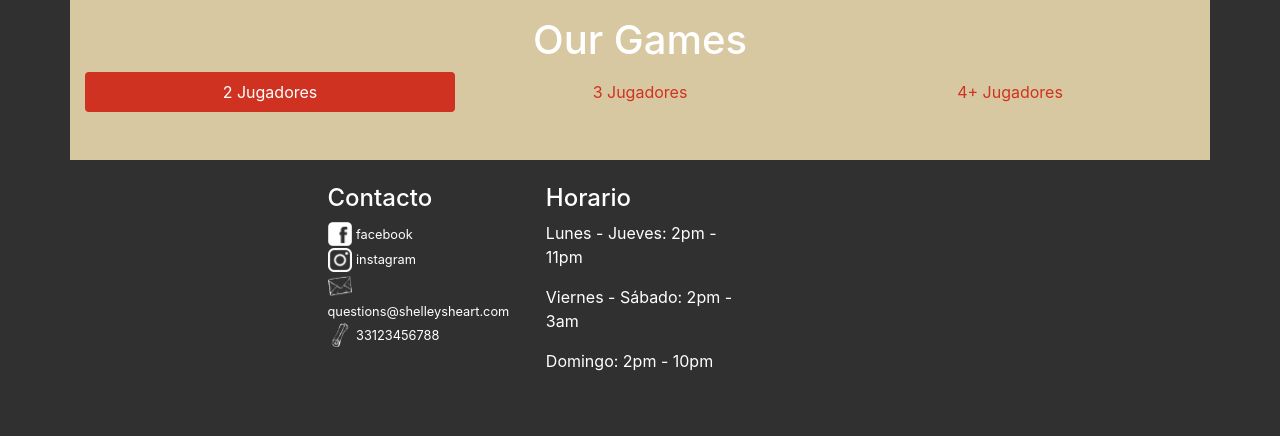
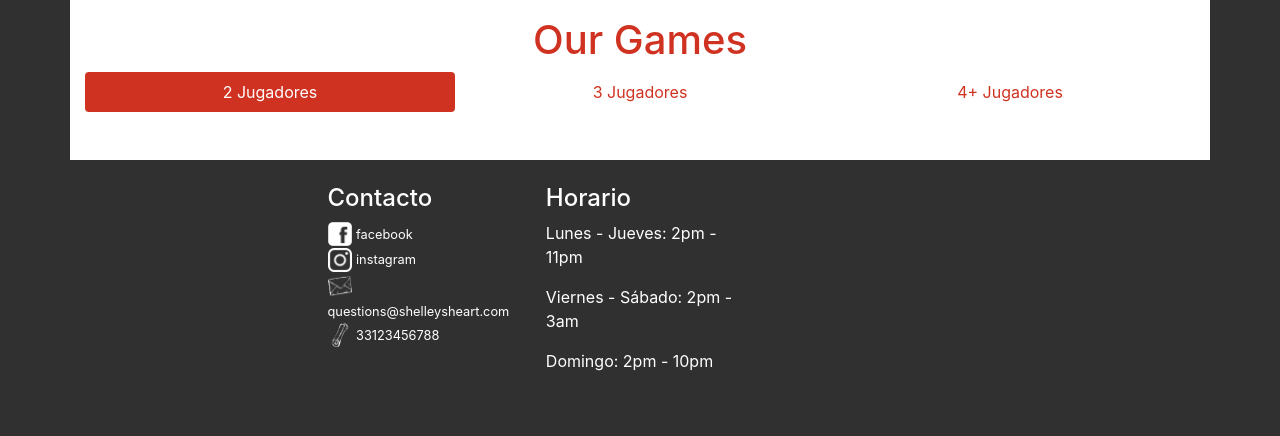
Before and after one commit to ScoffM/shelleys-heart, a Django app: page /games/ in a window 1280 px wide. Shown: the part 76-512 px from the top of the page. Run offline with Django 3.2, Linux system fonts and the light colour scheme; data that the repository does not hold is empty; some libraries are stand-ins or nearby versions.

Commit message:
Minor styling changes

```diff
--- a/boardgames/templates/boardgames/all.html
+++ b/boardgames/templates/boardgames/all.html
@@ -2,11 +2,9 @@
 
 {% block content %}
 
-<main role="main" class="bg-dark text-muted">
-
-
-    <div class="container bg-secondary text-muted">
-        <h1 class="text-center pt-3">Our Games</h1>
+<main role="main" class="bg-dark">
+    <div class="container bg-secondary">
+        <h1 class="text-center pt-3 text-secondary">Our Games</h1>
 
         <ul class="nav nav-pills nav-justified red" id="pills-tab" role="tablist">
             <li class="nav-item">
@@ -22,35 +20,32 @@
         <br>
 
         <div class="tab-content" id="pills-tabContent">
-            <div class="tab-pane fade show active" id="pills-2p" role="tabpanel" aria-labelledby="pills-2p-tab">
+            <div class="tab-pane fade show active text-dark" id="pills-2p" role="tabpanel" aria-labelledby="pills-2p-tab">
                 {% for game in player2 %}
                 <a href="{% url 'game_detail' game.name %}"><h3>{{ game.name }}</h3></a>
                 <br />
                 <img class="img-fluid" src="{{ game.image.url }}" height=200 width=200 />
                 <br />
-                <p> Players: {{ game.players }}</p>
                 <p>{{ game.summary }}</p>
                 {% endfor %}
                 <br />
             </div>
-            <div class="tab-pane fade" id="pills-3p" role="tabpanel" aria-labelledby="pills-3p-tab">
+            <div class="tab-pane fade text-dark" id="pills-3p" role="tabpanel" aria-labelledby="pills-3p-tab">
                 {% for game in player3 %}
                 <a href="{% url 'game_detail' game.name %}"><h3>{{ game.name }}</h3></a>
                 <br />
                 <img class="img-fluid" src="{{ game.image.url }}" height=200 width=200 />
                 <br />
-                <p> Players: {{ game.players }}</p>
                 <p>{{ game.summary }}</p>
                 {% endfor %}
                 <br />
             </div>
-            <div class="tab-pane fade" id="pills-4p" role="tabpanel" aria-labelledby="pills-4p-tab">
+            <div class="tab-pane fade text-dark" id="pills-4p" role="tabpanel" aria-labelledby="pills-4p-tab">
                 {% for game in player4 %}
                 <a href="{% url 'game_detail' game.name %}"><h3>{{ game.name }}</h3></a>
                 <br />
                 <img class="img-fluid" src="{{ game.image.url }}" height=200 width=200 />
                 <br />
-                <p> Players: {{ game.players }}</p>
                 <p>{{ game.summary }}</p>
                 {% endfor %}
                 <br />
--- a/shelly/static/css/custom.css
+++ b/shelly/static/css/custom.css
@@ -84,7 +84,7 @@
 }
 
 .bg-secondary {
-    background-color: #d8c8a1 !important;
+    background-color: white !important;
 }
 
 .navbar-dark .navbar-nav .nav-link {
@@ -109,6 +109,11 @@
 
 }
 
+.text-secondary {
+
+    color: #d03221 !important;
+
+}
 a {
     color: #d03221;
 }
```
